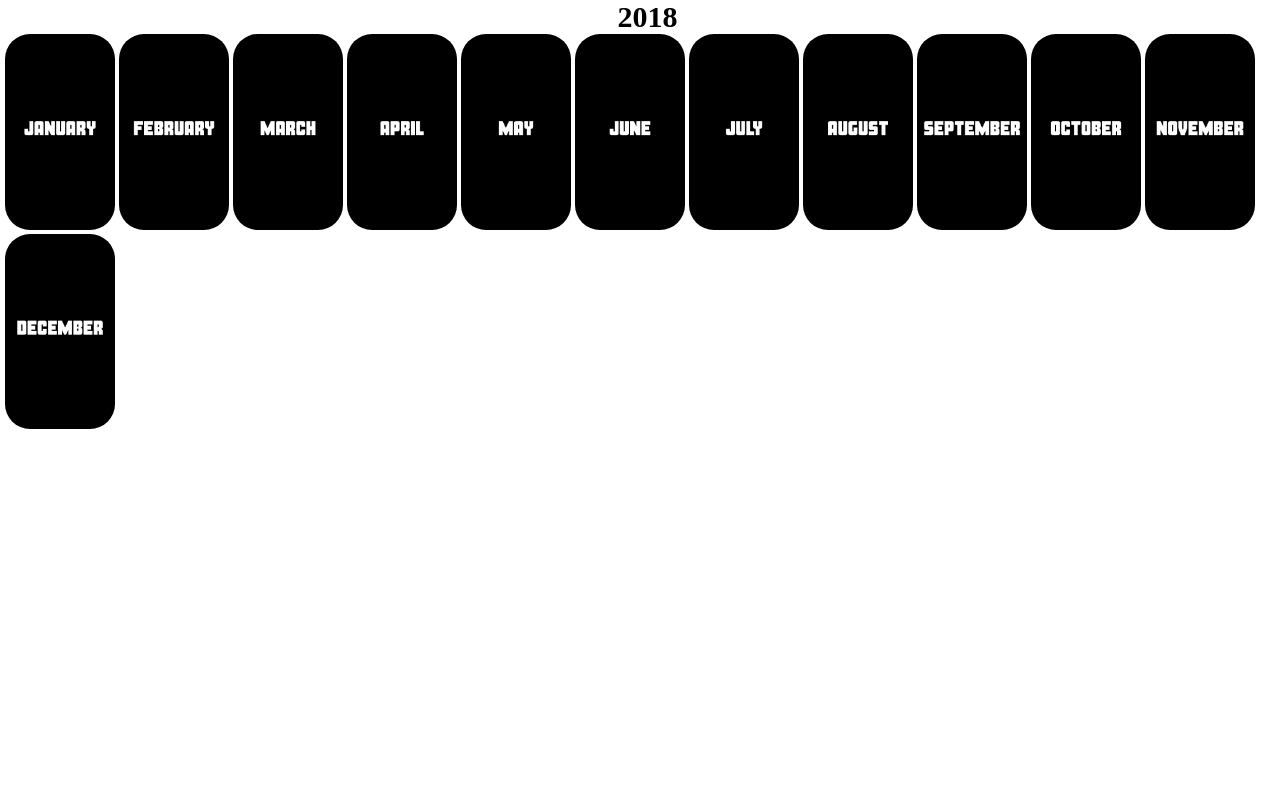
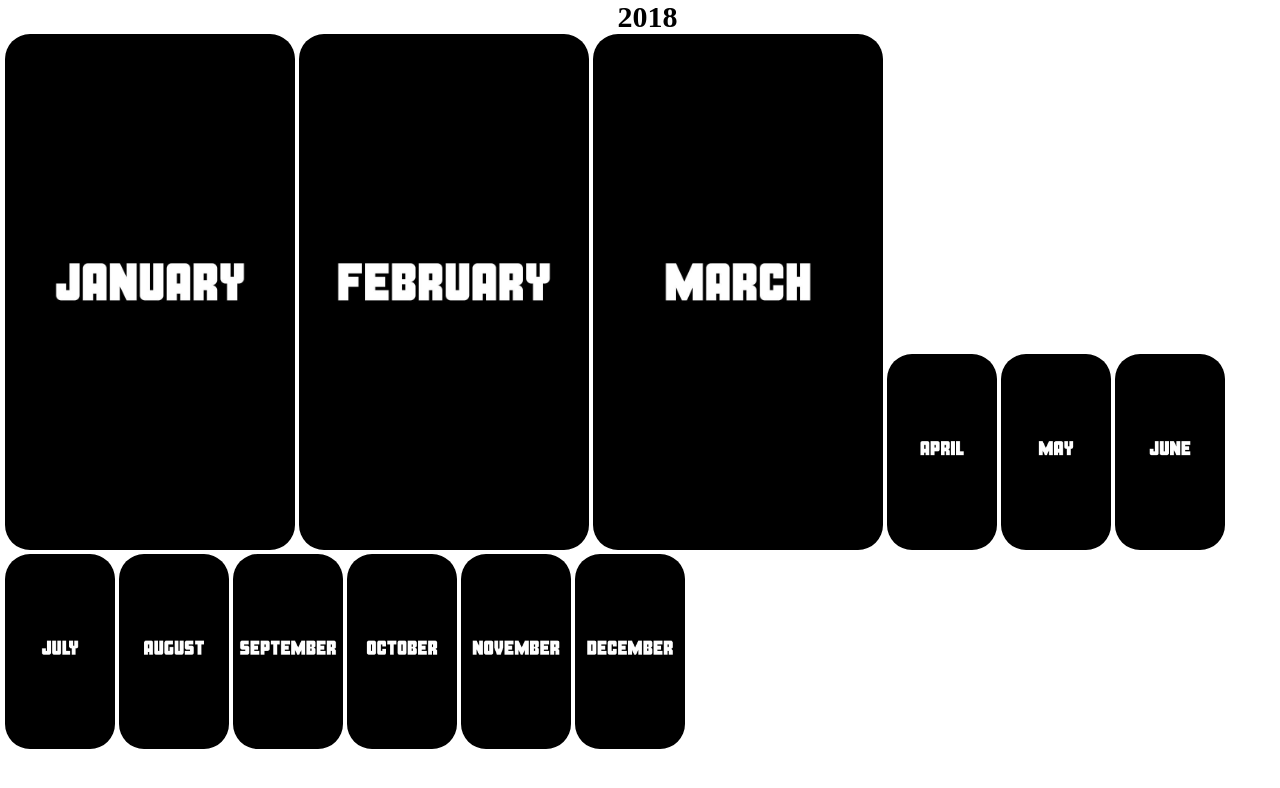
Before and after one commit to smilionaire/2018, a plain HTML site: page index.html in a window 1280 px wide. Drawn offline with Linux system fonts and the light colour scheme.

Commit message:
Update index.html

```diff
--- a/index.html
+++ b/index.html
@@ -8,13 +8,13 @@
 	<div class="first-year">
 	<h1>2018</h1>
 	<a href="https://smilionaire.github.io/January/">
-		<img style="border-radius: 25px" width="110px" src="jan.jpg">
+		<img style="border-radius: 25px" width="290px" src="jan.jpg">
 	</a>
 	<a href="https://smilionaire.github.io/February/">
-		<img style="border-radius: 25px" width="110px" src="feb.jpg">
+		<img style="border-radius: 25px" width="290px" src="feb.jpg">
 	</a>
 	<a href="https://smilionaire.github.io/March/">
-		<img style="border-radius: 25px" width="110px" src="mar.jpg">
+		<img style="border-radius: 25px" width="290px" src="mar.jpg">
 	</a>
 	<a href="https://smilionaire.github.io/April/">
 		<img style="border-radius: 25px" width="110px" src="apr.jpg">
```
